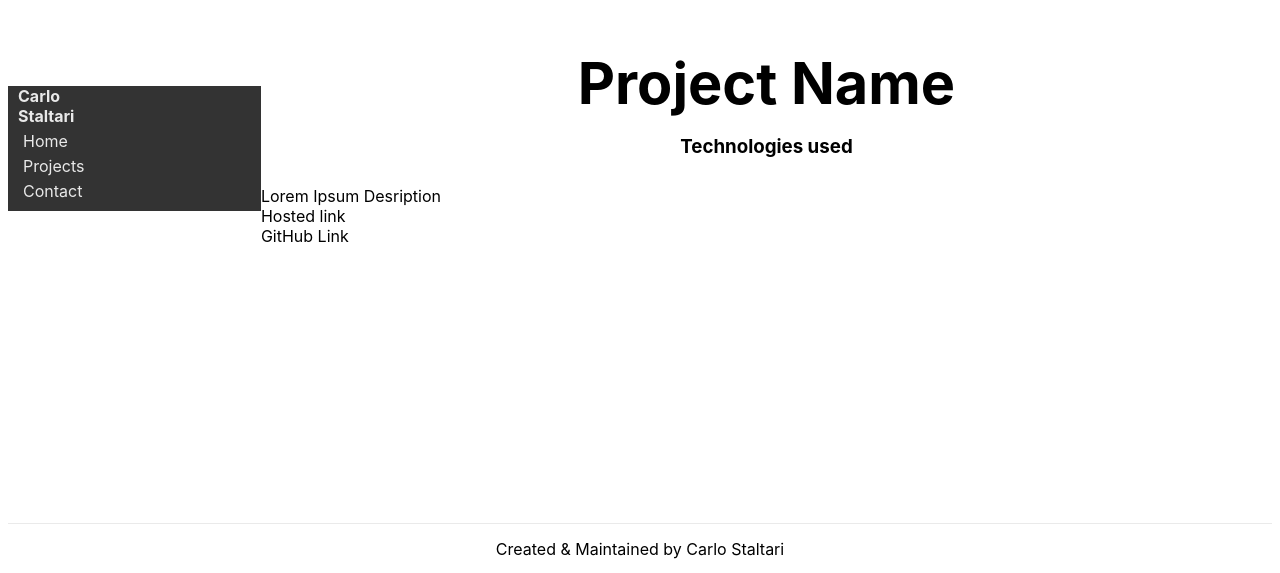
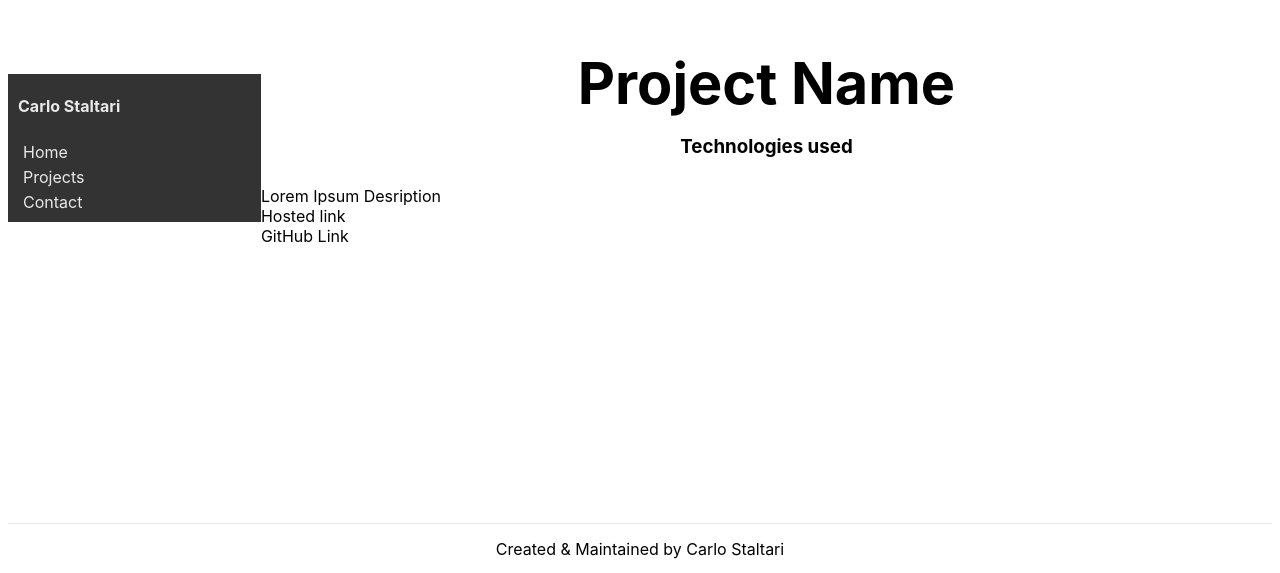
Before and after one commit to Carstal/Portfolio, a Next.js app in the folder nextjs-blog/: page /projects/1 in a window 1280 px wide. Shown: the part 227-800 px from the top of the page. Built offline with nearby package versions, Linux system fonts and the light colour scheme.

Commit message:
Nav styling

```diff
--- a/nextjs-blog/components/nav.js
+++ b/nextjs-blog/components/nav.js
@@ -1,3 +1,6 @@
+import React from "react";
+import styles from '../styles/Home.module.css';
+
 class Nav extends React.Component {
     render() {
     return(
@@ -9,10 +12,8 @@ class Nav extends React.Component {
     </div>
     <nav>
         <ul>
-        <li onClick={() => router.push({
-            pathname: './'})}>Home</li>
-        <li onClick={() => router.push({
-            pathname: '/projects'})}>Projects</li>
+        <li>Home</li>
+        <li>Projects</li>
         <li>Contact</li>
         </ul>
     </nav>
@@ -20,3 +21,6 @@ class Nav extends React.Component {
     );
     }
 }
+export default function MyNav(){
+    return <Nav></Nav>;
+}
--- a/nextjs-blog/pages/projects/[id].js
+++ b/nextjs-blog/pages/projects/[id].js
@@ -1,6 +1,7 @@
 import Head from 'next/head'
 import styles from '../../styles/Home.module.css';
 import { useRouter } from "next/router";
+import MyNav from "../../components/nav.js";
 
 export default function Home() {
     const router = useRouter();
@@ -13,7 +14,8 @@ export default function Home() {
 
     <main>
         {/* Navigation Area */}
-        <div className={styles.nav}>
+        <MyNav></MyNav>
+        {/* <div className={styles.nav}>
             <div className='name'>
                 <h4 className='firstName'>
                     Carlo
@@ -29,7 +31,7 @@ export default function Home() {
                     <li>Contact</li>
                 </ul>
             </nav>
-        </div>
+        </div> */}
 
         {/* Body Area */}
         <div className={styles.body}>
@@ -144,19 +146,6 @@ export default function Home() {
             align-items: center;
             width: 100%;
         }
-        ul {
-            list-style-type: none;
-            margin: 0;
-            padding: 5px;
-        }
-        li {
-            display: block;
-            height: 25px;
-            padding: S5px;
-        }
-        li:hover{
-            background-color: #000000;
-        }
         footer {
             width: 100%;
             height: 50px;
--- a/nextjs-blog/styles/Home.module.css
+++ b/nextjs-blog/styles/Home.module.css
@@ -103,3 +103,17 @@
     flex-direction: column;
   }
 }
+
+.nav ul {
+  list-style-type: none;
+  margin: 0;
+  padding: 5px;
+}
+.nav li{
+  display: block;
+  height: 25px;
+  padding: S5px;
+}
+.nav li:hover{
+  background-color: #000000;
+}
```
